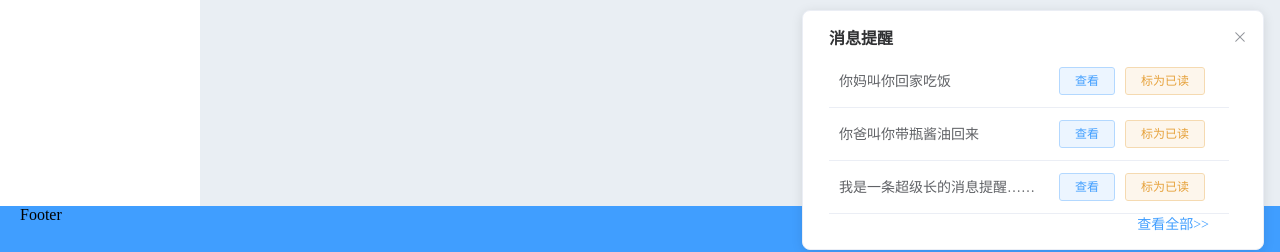
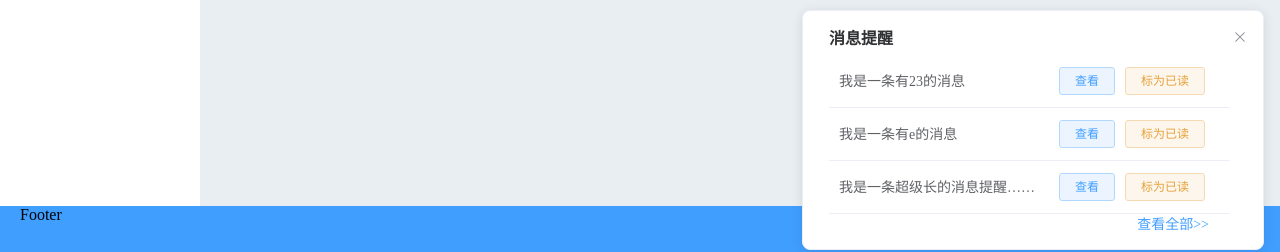
Before and after one commit to GeoDaoyu/SelfWatch, a Vue app: page /#/system/home in a window 1280 px wide. Shown: the part 534-786 px from the top of the page. Built offline with nearby package versions, Linux system fonts and the light colour scheme.

Commit message:
msg content

```diff
--- a/src/components/MsgDialog.vue
+++ b/src/components/MsgDialog.vue
@@ -40,12 +40,12 @@ export default {
         {
           id: 1,
           state: '未读',
-          content: '你妈叫你回家吃饭',
+          content: '我是一条有23的消息',
           toPath: 'url'
         }, {
           id: 11,
           state: '未读',
-          content: '你爸叫你带瓶酱油回来',
+          content: '我是一条有e的消息',
           toPath: 'url'
         }, {
           id: 12,
```
